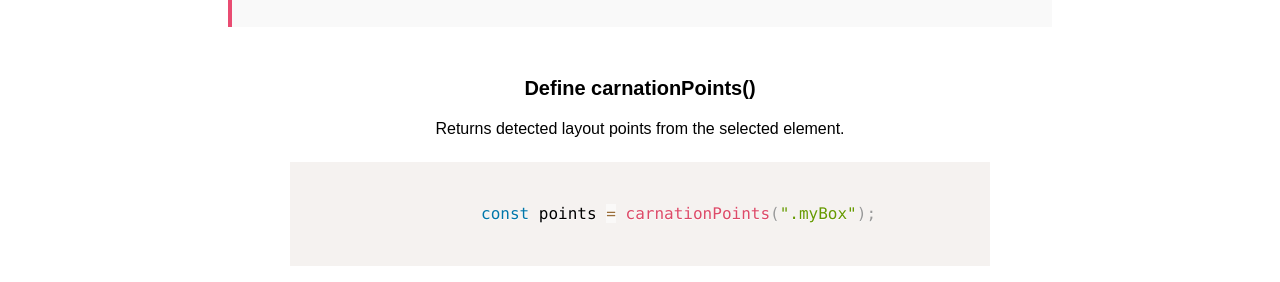
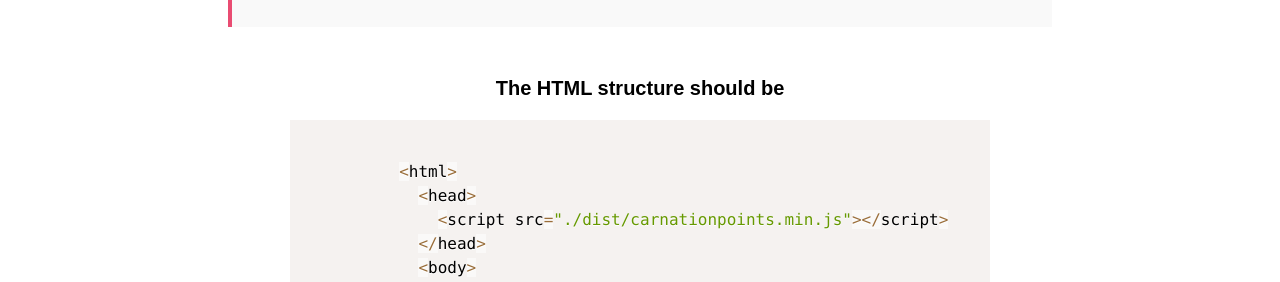
Before and after one commit to Hitesh82/carnationpoints, a website: page index.html in a window 1280 px wide. Shown: the part 511-793 px from the top of the page. Drawn offline with Linux system fonts and the light colour scheme.

Commit message:
document update

```diff
--- a/index.html
+++ b/index.html
@@ -42,7 +42,36 @@
         </h1>
       </blockquote>
     </div>
+    <!-- codebox 0 -->
+    <div class="codebox box">
+      <div class="use-snippet">
+        <h3 class="section-title">The HTML structure should be</h3>
+        <pre class="language-javascript">
+        <code class="language-javascript">
+          &lt;html&gt;
+            &lt;head&gt;
+              &lt;script src="./dist/carnationpoints.min.js"&gt;&lt;/script&gt;
+            &lt;/head&gt;
+            &lt;body&gt;
+              &lt;div class="your-element-name"&gt;
+                Box
+              &lt;/div&gt;
 
+              &lt;script&gt;
+                const points = carnationPoints(".your-element-name", {
+                  breakpoints: [
+                    { name: "mobile", max: 767 },
+                    { name: "tablet", min: 768, max: 1023 },
+                    { name: "desktop", min: 1024 },
+                  ],
+                });
+              &lt;/script&gt;
+            &lt;/body&gt;
+          &lt;/html&gt;
+        </code>
+      </pre>
+      </div>
+    </div>
     <!-- codebox 1 -->
     <div class="codebox box">
       <div class="use-snippet">
```
Also changed, not shown: package.json (+6 -2 lines), README.md, 1 other file.
